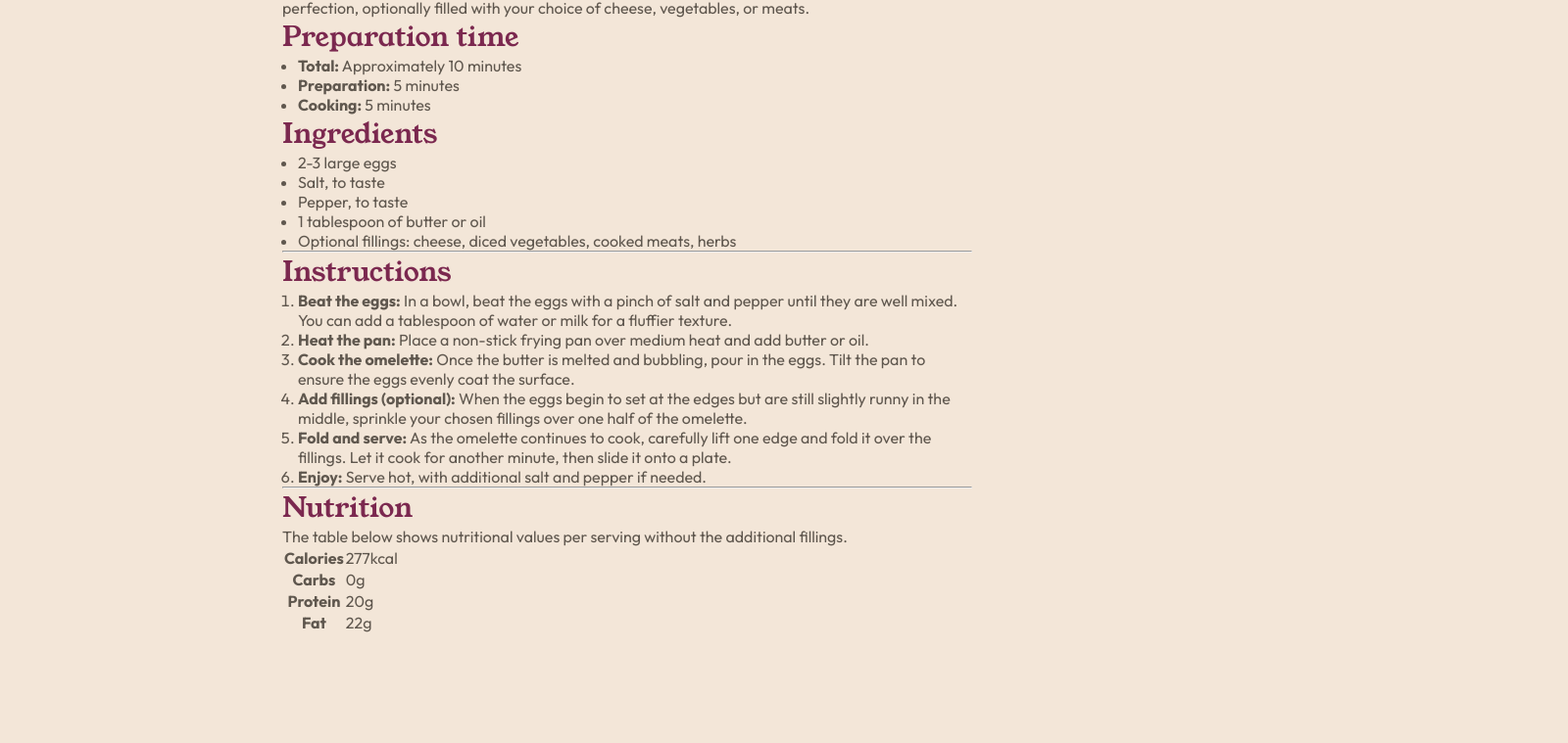
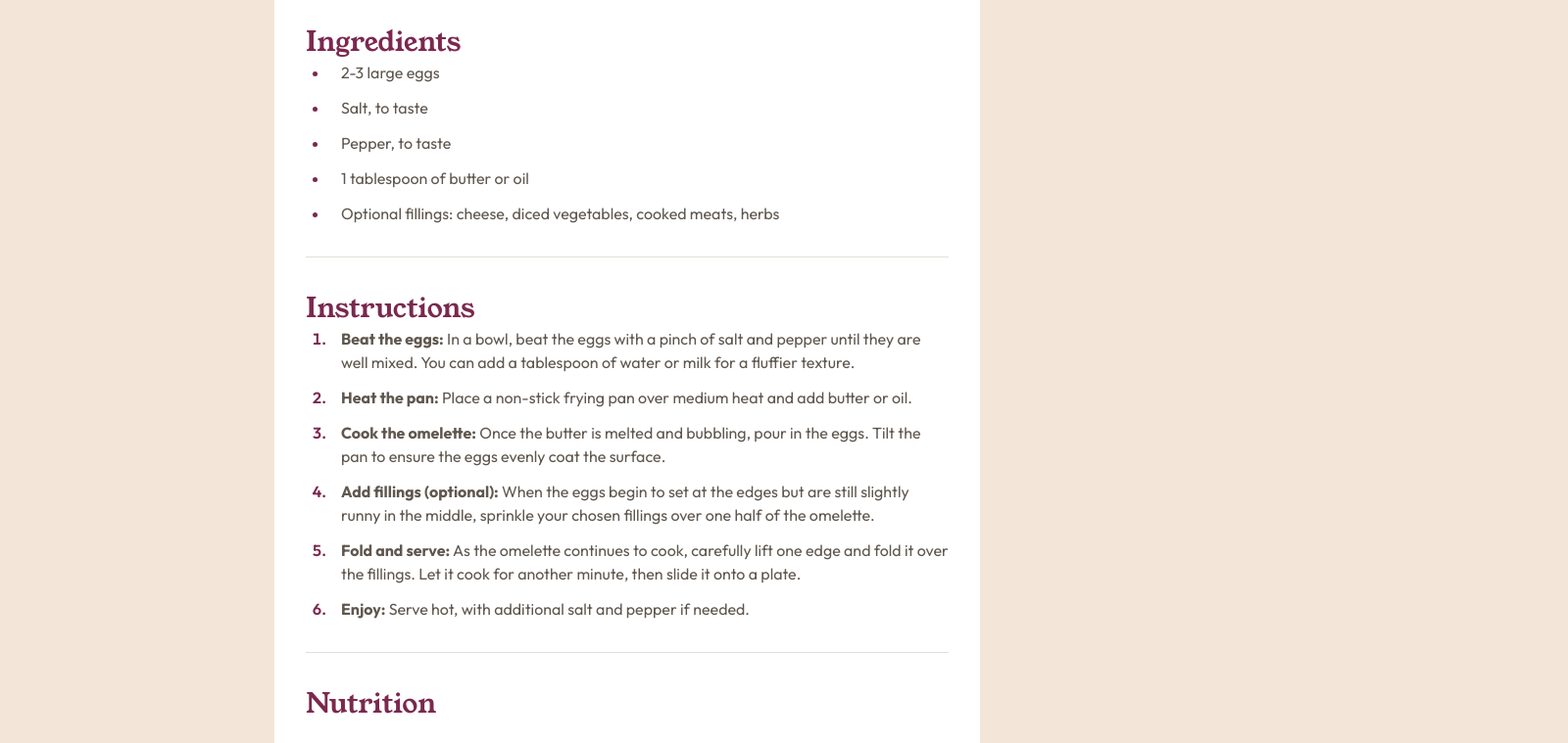
Before and after one commit to korcakSEA/recipe-page-main, a plain HTML site: page index.html in a window 1280 px wide. Shown: the part 707-1466 px from the top of the page at 98% size, 1600 px wide, since content can reach past the window. Before the commit the page ends 1379 px from the top, so only its background shows below. Drawn offline with Linux system fonts and the light colour scheme.

Commit message:
style: update style for wider screen sizes

```diff
--- a/index.html
+++ b/index.html
@@ -22,7 +22,7 @@
 
     <article>
 
-      <img src="/recipe-page-main/assets/images/image-omelette.jpeg" alt="">
+      <img class="card-image" src="/recipe-page-main/assets/images/image-omelette.jpeg" alt="">
 
       <div class="text-content">
 
@@ -69,7 +69,7 @@
 
         <hr>
 
-        <div>
+        <div class="nutrition">
           <h2>Nutrition</h2>
           <p>The table below shows nutritional values per serving without the additional fillings.</p>
           <table class="nutrition-table" role="table">
--- a/style.css
+++ b/style.css
@@ -58,6 +58,7 @@
     --space-100:8px;
     --space-150:12px;
     --space-200:16px;
+    --space-250:20px;
     --space-300:24px;
     --space-400:32px;
     --space-500:40px;
@@ -70,7 +71,7 @@
     --border-radius-100: 12px;
     --border-radius-200: 24px;
 
-    --max-width: 736px;
+    --max-width: 45rem;
 
 }
 
@@ -88,6 +89,11 @@ body{
     color: var(--Stone-600);
     font-family: 'Outfit', sans-serif ;
     font-weight: var(--font-weight-regular);
+    line-height: 1.5;
+}
+
+div{
+    margin: var(--space-400) 0;
 }
 
 h1{
@@ -99,16 +105,99 @@ h2{
     color: var(--Rose-800);
 }
 
-ol,ul{
-    padding-left: var(--space-200);
+hr{
+    border: 0;
+    height: 1px;
+    background-color: var(--Stone-150);
 }
 
-li{
+img{
+    max-width: 100%;
+    display: block;
+}
+
+/* Styling parent <ol> and <ul> and child elements */
+
+ol,ul{
+    padding-left: var(--space-300);
+
+    li{
+        padding-left: var(--space-150);
+        margin-bottom: var(--space-150);
+        line-height: 1.5;
+    }
+
+    li::marker{
+        color: var(--Rose-800);
+        font-weight: var(--font-weight-semibold);
+    }
 
 }
 
 .wrapper{
     max-width: var(--max-width);
     margin: 0 auto;
-    padding: var(--space-300) var(--space-200);
+    padding: var(--space-400);
+    background-color: var(--White);
+    border-radius: var(--border-radius-200);
 }
+
+.text-content{
+    margin-bottom: 0;
+}
+
+.preperation{
+    padding: var(--space-300);
+    background-color: var(--Rose-50);
+    border-radius: var(--border-radius-100);
+
+}
+
+.preperation h2{
+    font: var(--text-preset-4);
+    font-weight: var(--font-weight-semibold);
+    margin-bottom: var(--space-200);
+}
+
+.nutrition-table{
+
+    width: 100%;
+    border-collapse: collapse;
+
+    tr{
+        border-bottom: 1px solid var(--Stone-150);
+    }
+
+    th,td{
+
+        padding: 16px 20px;
+        font-size: 16px;
+    }
+
+    th{
+        text-align: left;
+        padding: var(--space-200);
+        font-weight: var(--font-weight-regular);
+
+    }
+
+    td{
+        font-weight: var(--font-weight-semibold);
+        color: var(--Rose-800);
+    }
+
+    tr:last-child{
+        border-bottom: none;
+    }
+
+
+}
+
+.nutrition{
+
+    margin-bottom: 0;
+
+    h2{
+        margin-bottom: var(--space-300);
+    }
+}
```
